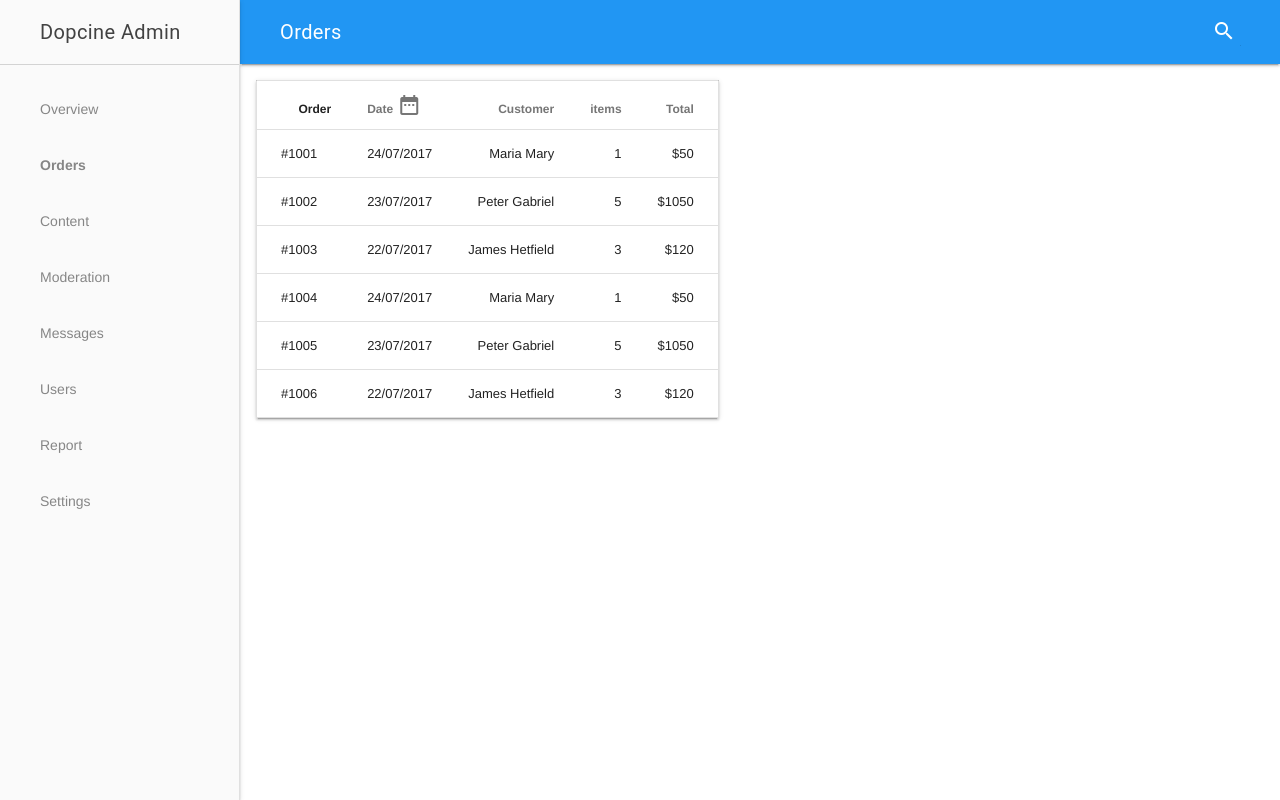
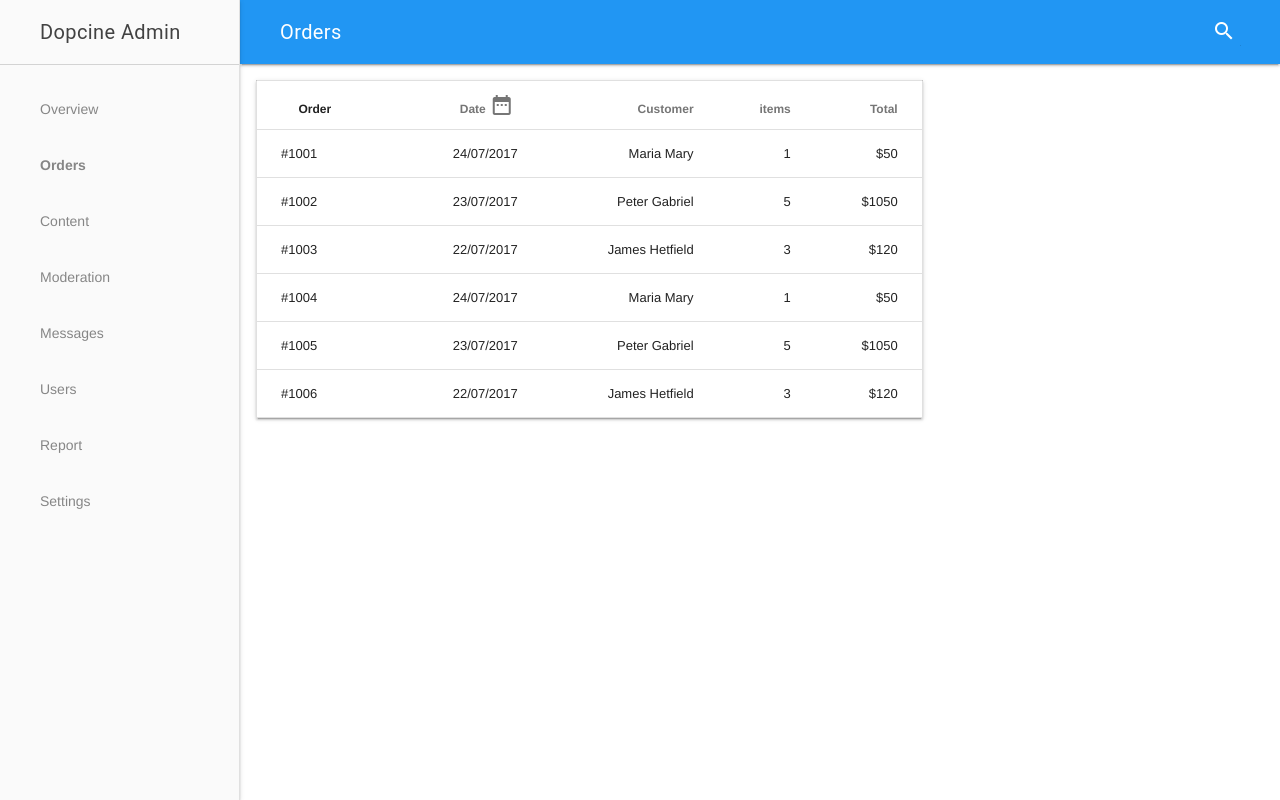
Before and after one commit to aleksspeaker/dopcine, a plain HTML site: page orders.html in a window 1280 px wide. Drawn offline with nearby package versions, Linux system fonts and the light colour scheme.

Commit message:
Fixed Orders date button problem

```diff
--- a/orders.html
+++ b/orders.html
@@ -48,8 +48,8 @@
         <div class="page-content"><!-- Your content goes here --></div>
 
 <div class="mdl-grid">
-  <div style="width: 100%;" class="mdl-cell">
-    <table class="mdl-data-table mdl-js-data-table mdl-shadow--2dp ">
+  <div class="mdl-cell mdl-cell--8-col">
+    <table style="width: 100%;" class="mdl-data-table mdl-js-data-table mdl-shadow--2dp ">
       <thead>
         <tr>
           <th class="mdl-data-table__cell--non-numeric mdl-data-table__header--sorted-descending">Order</th>
--- a/style.css
+++ b/style.css
@@ -5,6 +5,7 @@ th .mdl-icon-toggle {
 .date-icon-table-heading {
     display: flex;
     align-items: flex-end;
+    justify-content: flex-end;
 }
 
 .overview-card.mdl-card {
```
Also changed, not shown: index.html (+4 -2 lines).
